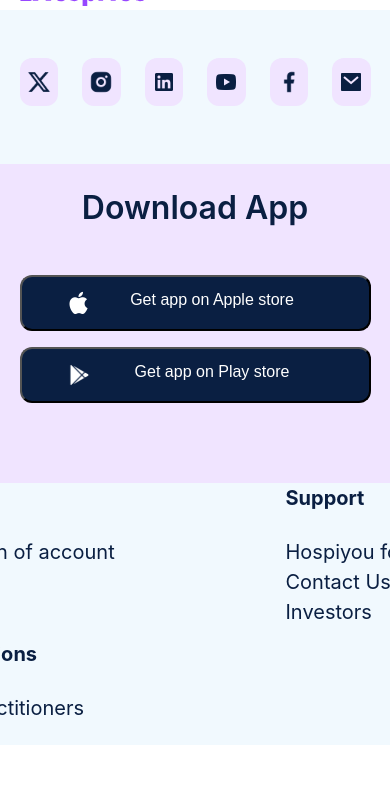
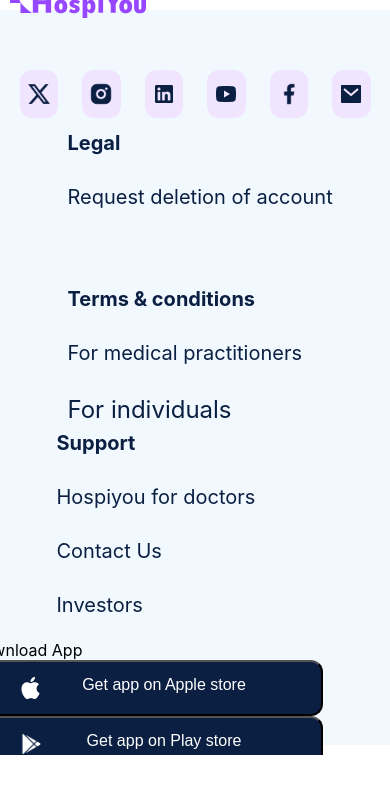
Before and after one commit to 123h1sp1you/newsite, a React (Create React App) app: page / in a window 390 px wide. Shown: the top 794 px of the page. Built offline with nearby package versions, Linux system fonts and the light colour scheme.

Commit message:
Updates by AI

```diff
--- a/src/App.css
+++ b/src/App.css
@@ -489,7 +489,7 @@
   height: 80vh;
   width: 100vw;
   align-items: center;
-  justify-content: center;
+  justify-content: space-evenly ;
   background-color: #f1f9fe;
   display: flex;
   flex-direction: row;
@@ -558,6 +558,24 @@
   display: flex;
   flex-direction: column;
 }
+
+.below-social {
+  display: flex;
+  flex-direction: row;
+}
+
+.footer-download {
+  display: none;
+}
+
+.footerdownloadtext{
+  display: none;
+}
+
+.footer-install {
+  display: none;
+}
+
 .second-div {
   display: flex;
   flex-direction: column;
@@ -659,7 +677,9 @@
   font-weight: 400;
   line-height: 150%;
   text-align: left;
+  margin-bottom: 24px;
 }
+
 .note-div {
   padding-top: 75px;
   padding-left: 116px;
@@ -1105,7 +1125,6 @@
 
   .back {
     width: 733px;
-
     border-radius: 16px;
     height: 887px;
     background: #e9d9ff;
@@ -1302,42 +1321,29 @@
     width: 24px;
     height: 24px;
   }
+
   .footer-download_pc {
-    display: flex;
-    width: 402px;
-    padding: 24px;
-    flex-direction: column;
-    justify-content: center;
-    align-items: center;
-    gap: 24px;
-    text-align: center;
-    border-radius: 12px;
-    background: #f0e4ff;
-    height: 271px;
-    margin-top: 48px;
-    justify-content: flex-start;
-  }
-  .below-social .footer-download {
-    display: none;
-    background-color: red;
-  }
-
-  .footer-download .footerdownloadtext {
-    display: none;
-  }
-
-  .footer-download .footer-install {
-    display: none;
-  }
-
-  .footer-download .downloadbutton {
     display: none;
   }
 
   .below-social {
     display: flex;
-    flex-direction: row;
+    flex-direction: column;
   }
+
+  .footer-download {
+    display: block;
+  }
+
+  .footerdownloadtext{
+    display: block;
+  }
+
+ .footer-install {
+    display: block;
+  }
+
+
   .second-div {
     display: flex;
     flex-direction: column;
@@ -1385,6 +1391,7 @@
     font-weight: 700;
     line-height: 150%;
   }
+
   .medpract {
     color: #0a1f42;
     font-family: Inter;
@@ -1399,7 +1406,6 @@
     font-size: 24px;
     font-style: normal;
     font-weight: 400;
-    line-height: 150%;
   }
   .position-div {
     width: 733px;
```
